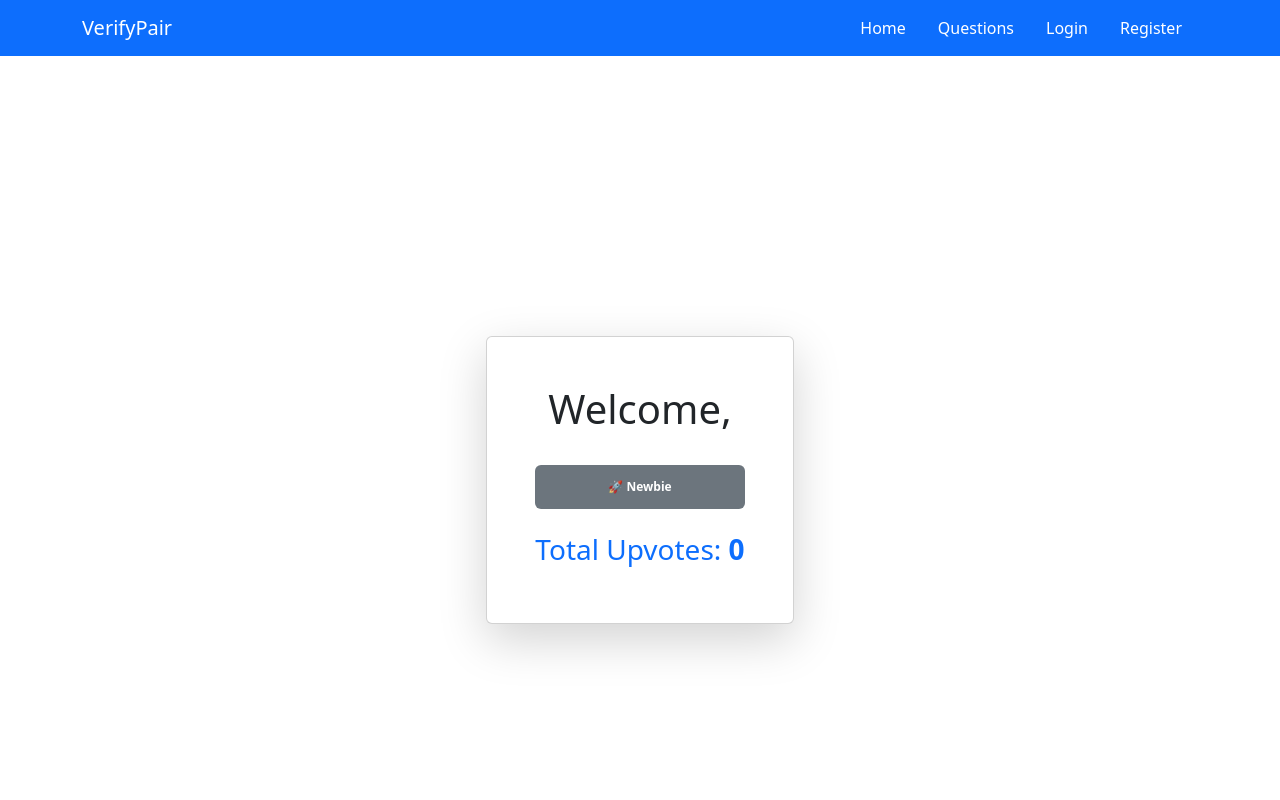
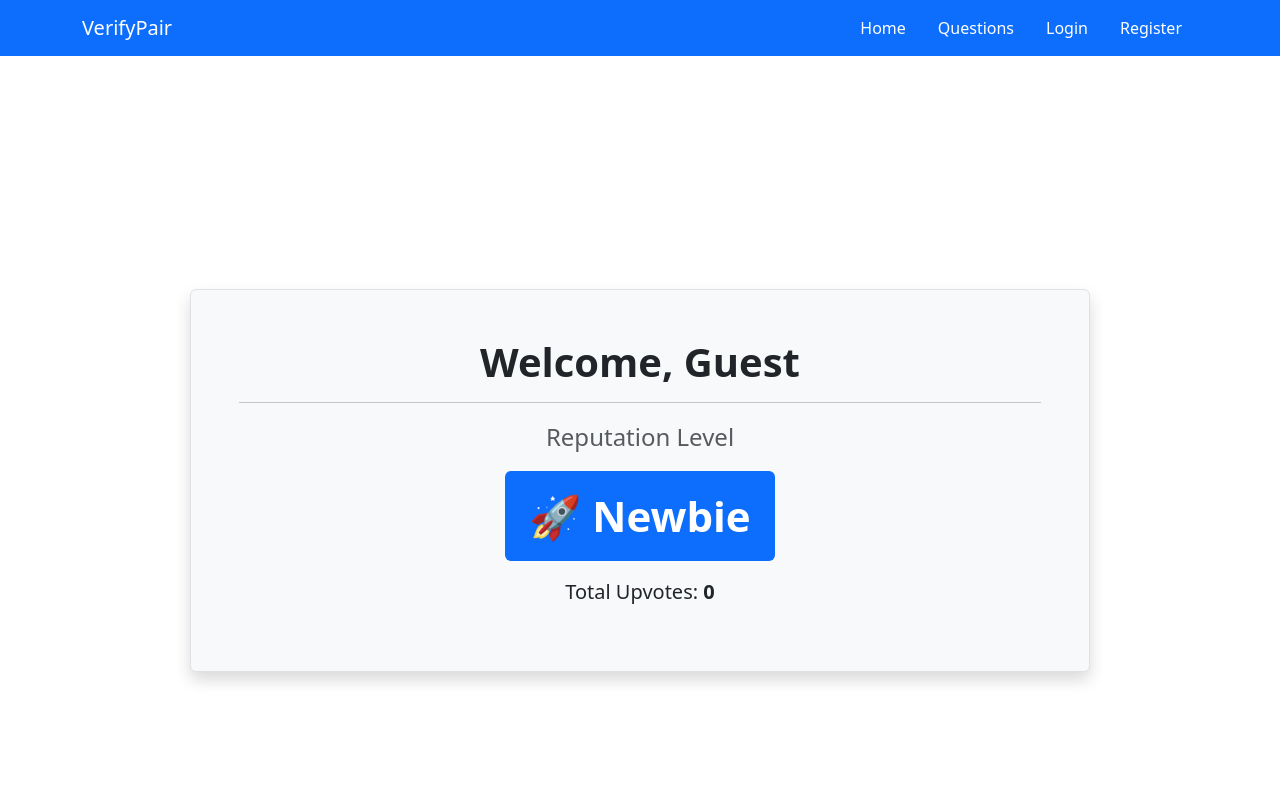
Before and after one commit to Study-Program-Applied-Computer-Science/usability-testing-and-verification-verifypair, a React (Vite) app: page / in a window 1280 px wide. Shown: the top 800 px of the page. Built offline with nearby package versions, Linux system fonts and the light colour scheme; data requests are answered from the project's data file.

Commit message:
Optimization, removed personal comments

```diff
--- a/src/App.jsx
+++ b/src/App.jsx
@@ -2,10 +2,10 @@ import { BrowserRouter, Routes, Route } from "react-router-dom";
 import Layout from "./Layout";
 import Answer from "./components/Answer";
 import QuestionsList from "./components/QuestionsList";
-import Login from "./components/Login"; // ✅ Login route restored
+import Login from "./components/Login";
 import Register from "./components/Register";
 import QuestionForm from "./components/QuestionForm";
-import BadgeReputation from "./components/BadgeReputation"; // ✅ This is now the Home page
+import BadgeReputation from "./components/BadgeReputation";
 import Favorites from "./components/Favorites";
 import { AppProvider } from "./components/AppContext";
 
@@ -15,13 +15,13 @@ function App() {
       <BrowserRouter basename="/">
         <Layout>
           <Routes>
-            <Route path="/" element={<BadgeReputation />} /> {/* ✅ Home now shows Reputation */}
-            <Route path="/login" element={<Login />} /> {/* ✅ Fix: Login route added back */}
+            <Route path="/" element={<BadgeReputation />} />
+            <Route path="/login" element={<Login />} />
             <Route path="/register" element={<Register />} />
             <Route path="/answer/:id" element={<Answer />} />
             <Route path="/posts" element={<QuestionsList />} />
             <Route path="/ask" element={<QuestionForm />} />
-            <Route path="/badges" element={<BadgeReputation />} /> {/* ✅ Still accessible via /badges */}
+            <Route path="/badges" element={<BadgeReputation />} />
             <Route path="/favorites" element={<Favorites />} />
           </Routes>
         </Layout>
--- a/src/components/AppContext.jsx
+++ b/src/components/AppContext.jsx
@@ -28,18 +28,18 @@ export const AppProvider = ({ children }) => {
 
   const toggleFavorite = (questionId) => {
     setUser((prevUser) => {
-      if (!prevUser) return prevUser; // Ensure user is logged in
+      if (!prevUser) return prevUser;
 
       const updatedFavorites = prevUser.favorite.includes(questionId)
-        ? prevUser.favorite.filter((id) => id !== questionId) // Remove if exists
-        : [...prevUser.favorite, questionId]; // Add if not exists
+        ? prevUser.favorite.filter((id) => id !== questionId)
+        : [...prevUser.favorite, questionId];
 
       const updatedUser = { ...prevUser, favorite: updatedFavorites };
 
-      // Update localStorage
+
       localStorage.setItem("user", JSON.stringify(updatedUser));
 
-      // Update user in database
+
       fetch(`http://localhost:3005/user/${prevUser.id}`, {
         method: "PATCH",
         headers: { "Content-Type": "application/json" },
@@ -104,7 +104,7 @@ export const AppProvider = ({ children }) => {
     localStorage.removeItem("user");
   };
 
-  // ✅ Function to update a user's reputation (total upvotes received)
+
   const updateReputation = (username, upvoteChange) => {
     fetch("http://localhost:3005/user")
       .then((res) => res.json())
@@ -132,8 +132,8 @@ export const AppProvider = ({ children }) => {
         login,
         register,
         logout,
-        toggleFavorite, // ✅ Favorites feature remains
-        updateReputation, // ✅ Now available for use!
+        toggleFavorite,
+        updateReputation,
       }}
     >
       {children}
--- a/src/components/BadgeReputation.jsx
+++ b/src/components/BadgeReputation.jsx
@@ -1,7 +1,7 @@
 import { useContext, useEffect, useState } from "react";
 import { AppContext } from "./AppContext";
 
-// ✅ Function to determine badge based on upvotes
+
 export const getBadge = (upvotes) => {
   if (upvotes >= 200) return "💎 Diamond";
   if (upvotes >= 100) return "🏆 Platinum";
@@ -16,13 +16,13 @@ const BadgeReputation = () => {
     const [totalUpvotes, setTotalUpvotes] = useState(0);
 
     useEffect(() => {
-        if (user && questions?.length) {  // ✅ Prevents errors if questions are empty
+        if (user && questions?.length) {
             let upvotes = 0;
 
             questions.forEach(question => {
-                question.answers?.forEach(answer => {  // ✅ Prevents errors if answers are missing
+                question.answers?.forEach(answer => {
                     if (answer.username === user.username) {
-                        upvotes += answer.vote?.upvote?.length || 0; // ✅ Ensures no errors if vote array is missing
+                        upvotes += answer.vote?.upvote?.length || 0;
                     }
                 });
             });
@@ -32,11 +32,15 @@ const BadgeReputation = () => {
     }, [user, questions]);
 
     return (
-      <div className="container d-flex flex-column align-items-center justify-content-center min-vh-100">
-        <div className="card shadow-lg p-5 text-center">
-          <h1 className="mb-3">Welcome, <span className="fw-bold">{user?.username}</span></h1>
-          <h2 className="badge bg-secondary p-3 mt-3">{getBadge(totalUpvotes)}</h2>
-          <h3 className="text-primary mt-3">Total Upvotes: <span className="fw-bold">{totalUpvotes}</span></h3>
+      <div className="container d-flex justify-content-center align-items-center min-vh-100">
+        <div className="text-center p-5 border rounded shadow bg-light w-100" style={{ maxWidth: "900px" }}>
+          <h1 className="fw-bold">Welcome, {user?.username || "Guest"}</h1>
+          <hr className="my-3" />
+          <p className="fs-4 text-muted">Reputation Level</p>
+          <p className="display-4 fw-bold">
+            <span className="badge bg-primary p-4">{getBadge(totalUpvotes)}</span>
+          </p>
+          <p className="fs-5">Total Upvotes: <strong>{totalUpvotes}</strong></p>
         </div>
       </div>
     );
--- a/src/components/Header.jsx
+++ b/src/components/Header.jsx
@@ -17,21 +17,19 @@ const Header = () => {
             <div className="container justify-content-between">
                 <Link className="navbar-brand" to="/">VerifyPair</Link>
 
-                {/* Navbar Links */}
+
                 <div className="d-flex" style={{ color: "white" }} id="navbarNav">
                     <Link className="nav-link mx-3" to="/badges">
-                        <p style={{ margin: 0 }}>Home</p> {/* ✅ Shows Reputation */}
+                        <p style={{ margin: 0 }}>Home</p>
                     </Link>
                     <Link className="nav-link mx-3" to="/posts">
                         <p style={{ margin: 0 }}>Questions</p>
                     </Link>
 
-                    {/* Show these only if user is logged in */}
+                    {/* When user is logged in */}
                     {checkUserStatus() ? (
                         <>
-                            <Link className="nav-link mx-3" to="/answer">
-                                <p style={{ margin: 0 }}>Answers</p>
-                            </Link>
+
                             <Link className="nav-link mx-3" to="/favorites">
                                 <p style={{ margin: 0 }}>Favorites</p>
                             </Link>
@@ -45,7 +43,7 @@ const Header = () => {
                         </>
                     ) : (
                         <>
-                            {/* Show this only if user is NOT logged in */}
+                            {/* When user is logged out */}
                             <Link className="nav-link mx-3" to="/login">
                                 <p style={{ margin: 0 }}>Login</p>
                             </Link>
```
